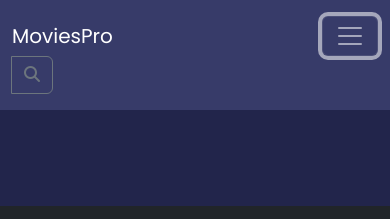
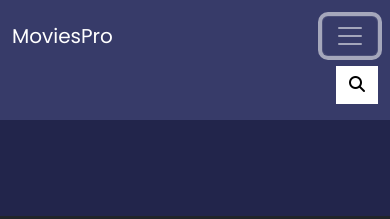
Before and after one commit to mohamed-mansour-code/MoviesPro, a plain HTML site: page index.html in a window 390 px wide. Both pictures are taken after a click on the button "Toggle navigation". Shown: the top 219 px of the page. Drawn offline with Linux system fonts and the light colour scheme; no server answers.

Commit message:
second commit

```diff
--- a/css/style.css
+++ b/css/style.css
@@ -22,3 +22,10 @@ nav input.active{
 .navbar-brand{
     cursor: pointer;
 }
+@media (max-width:576px) {
+    .form{
+        display: flex;
+        justify-content: flex-end;
+        margin-top: 10px;
+    }
+}
--- a/index.html
+++ b/index.html
@@ -34,12 +34,12 @@
           <div class="collapse navbar-collapse flex-grow-0" id="navbarSupportedContent">
 
 
-            <form>
+            <div class="form">
                 <div class="input-group fit-content">
-                    <input type="text" class="form-control shadow-none border-0 transition" placeholder="Recipient's username" aria-label="Recipient's username" aria-describedby="button-addon2">
-                    <span class="btn btn-outline-secondary" type="button" id="button-addon2"><i class="fa-solid fa-magnifying-glass"></i></span>
+                    <input type="text" class="form-control shadow-none border-0 transition rounded-0" placeholder="Recipient's username" aria-label="Recipient's username" aria-describedby="button-addon2">
+                    <span class="btn text-black bg-white rounded-0" type="button" id="button-addon2"><i class="fa-solid fa-magnifying-glass"></i></span>
                   </div>
-            </form>
+            </div>
           </div>
         </div>
       </nav>
--- a/js/main.js
+++ b/js/main.js
@@ -40,7 +40,8 @@ function searchBtn(){
         searchInput.focus();
     });
 
-    searchInput.addEventListener('blur',()=>{
+    searchInput.addEventListener('blur',(e)=>{
+        e.preventDefault();
         searchInput.classList.remove("active");
     });
 };
```
